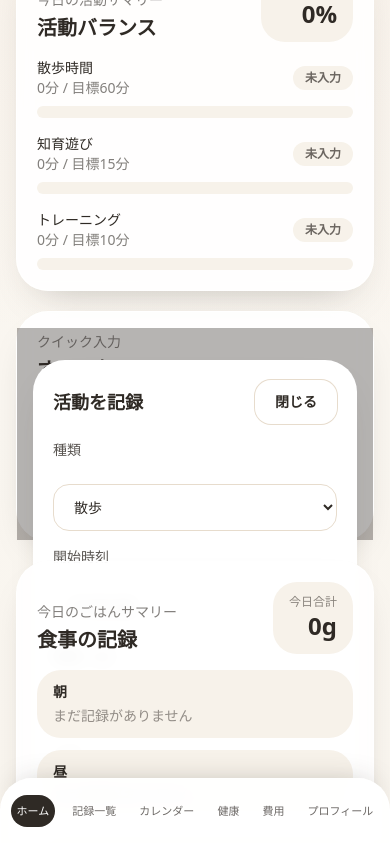
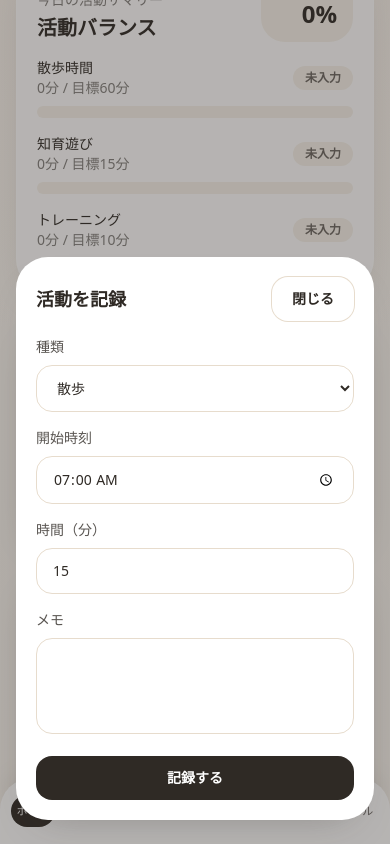
Before and after one commit to Shingo600/leon-growth-record, a Next.js app: page / in a window 390 px wide. Both pictures are taken after a click on the button "散歩を記録". Shown: the part 615-1459 px from the top of the page. Built offline with nearby package versions, Linux system fonts and the light colour scheme.

Commit message:
Fix quick add modal overlay on mobile

```diff
--- a/components/quick-add-actions.tsx
+++ b/components/quick-add-actions.tsx
@@ -1,9 +1,11 @@
 "use client";
 
-import { useState } from "react";
+import type { ReactNode } from "react";
+import { useEffect, useState } from "react";
+import { createPortal } from "react-dom";
+import { FoodDatabaseSelector } from "@/components/food-database-selector";
 import { useAppData } from "@/components/app-provider";
 import { ActivityCategory, ActivityKind, FoodItem, MealType } from "@/lib/types";
-import { FoodDatabaseSelector } from "@/components/food-database-selector";
 import { getTodayDateString } from "@/lib/utils";
 
 const activityKinds: ActivityKind[] = [
@@ -37,23 +39,58 @@ function ModalShell({
   onClose
 }: {
   title: string;
-  children: React.ReactNode;
+  children: ReactNode;
   onClose: () => void;
 }) {
-  return (
-    <div className="fixed inset-0 z-30 bg-ink/35 px-4 py-8">
-      <div className="mx-auto max-w-md rounded-4xl bg-white p-5 shadow-card">
-        <div className="mb-4 flex items-center justify-between">
+  const [mounted, setMounted] = useState(false);
+
+  useEffect(() => {
+    setMounted(true);
+    const originalOverflow = document.body.style.overflow;
+    document.body.style.overflow = "hidden";
+
+    return () => {
+      document.body.style.overflow = originalOverflow;
+    };
+  }, []);
+
+  if (!mounted) {
+    return null;
+  }
+
+  return createPortal(
+    <div
+      className="fixed inset-0 z-[100] bg-ink/35"
+      role="dialog"
+      aria-modal="true"
+      onClick={onClose}
+    >
+      <div className="flex min-h-full items-end justify-center px-4 pb-6 pt-10 sm:items-center">
+        <div
+          className="max-h-[85vh] w-full max-w-md overflow-y-auto rounded-[2rem] bg-white p-5 shadow-card"
+          onClick={(event) => event.stopPropagation()}
+        >
+          <div className="mb-4 flex items-center justify-between gap-3">
             <h3 className="text-lg font-semibold">{title}</h3>
-          <button type="button" className="button-secondary px-4 py-2" onClick={onClose}>閉じる</button>
+            <button type="button" className="button-secondary px-4 py-2" onClick={onClose}>
+              閉じる
+            </button>
           </div>
           {children}
         </div>
       </div>
+    </div>,
+    document.body
   );
 }
 
-function ActivityModal({ onClose, initialKind }: { onClose: () => void; initialKind: ActivityKind }) {
+function ActivityModal({
+  onClose,
+  initialKind
+}: {
+  onClose: () => void;
+  initialKind: ActivityKind;
+}) {
   const { addActivityRecord } = useAppData();
   const [kind, setKind] = useState<ActivityKind>(initialKind);
   const [form, setForm] = useState({
@@ -79,23 +116,58 @@ function ActivityModal({ onClose, initialKind }: { onClose: () => void; initialK
           onClose();
         }}
       >
+        <div>
           <label className="label" htmlFor="activity-kind">種類</label>
-        <select id="activity-kind" className="input" value={kind} onChange={(event) => setKind(event.target.value as ActivityKind)}>
+          <select
+            id="activity-kind"
+            className="input"
+            value={kind}
+            onChange={(event) => setKind(event.target.value as ActivityKind)}
+          >
             {activityKinds.map((item) => (
-            <option key={item} value={item}>{item}</option>
+              <option key={item} value={item}>
+                {item}
+              </option>
             ))}
           </select>
+        </div>
 
+        <div>
           <label className="label" htmlFor="activity-time">開始時刻</label>
-        <input id="activity-time" className="input" type="time" value={form.startTime} onChange={(event) => setForm((current) => ({ ...current, startTime: event.target.value }))} />
+          <input
+            id="activity-time"
+            className="input"
+            type="time"
+            value={form.startTime}
+            onChange={(event) => setForm((current) => ({ ...current, startTime: event.target.value }))}
+          />
+        </div>
 
+        <div>
           <label className="label" htmlFor="activity-duration">時間（分）</label>
-        <input id="activity-duration" className="input" type="number" min="1" value={form.durationMinutes} onChange={(event) => setForm((current) => ({ ...current, durationMinutes: event.target.value }))} />
+          <input
+            id="activity-duration"
+            className="input"
+            type="number"
+            min="1"
+            value={form.durationMinutes}
+            onChange={(event) => setForm((current) => ({ ...current, durationMinutes: event.target.value }))}
+          />
+        </div>
 
+        <div>
           <label className="label" htmlFor="activity-memo">メモ</label>
-        <textarea id="activity-memo" className="input min-h-24 resize-none" value={form.memo} onChange={(event) => setForm((current) => ({ ...current, memo: event.target.value }))} />
+          <textarea
+            id="activity-memo"
+            className="input min-h-24 resize-none"
+            value={form.memo}
+            onChange={(event) => setForm((current) => ({ ...current, memo: event.target.value }))}
+          />
+        </div>
 
-        <button className="button-primary w-full" type="submit">保存する</button>
+        <button className="button-primary w-full" type="submit">
+          記録する
+        </button>
       </form>
     </ModalShell>
   );
@@ -130,29 +202,80 @@ function MealModal({ onClose, foodItems }: { onClose: () => void; foodItems: Foo
           onClose();
         }}
       >
-        <label className="label" htmlFor="meal-type">時間帯</label>
-        <select id="meal-type" className="input" value={form.mealType} onChange={(event) => setForm((current) => ({ ...current, mealType: event.target.value as MealType }))}>
+        <div>
+          <label className="label" htmlFor="meal-type">食事区分</label>
+          <select
+            id="meal-type"
+            className="input"
+            value={form.mealType}
+            onChange={(event) => setForm((current) => ({ ...current, mealType: event.target.value as MealType }))}
+          >
             {mealTypes.map((item) => (
-            <option key={item} value={item}>{item}</option>
+              <option key={item} value={item}>
+                {item}
+              </option>
             ))}
           </select>
+        </div>
 
-        <label className="label">フード</label>
-        <FoodDatabaseSelector foodItems={foodItems} value={form.foodItemId} onChange={(value) => setForm((current) => ({ ...current, foodItemId: value }))} />
+        <div>
+          <label className="label">ごはん</label>
+          <FoodDatabaseSelector
+            foodItems={foodItems}
+            value={form.foodItemId}
+            onChange={(value) => setForm((current) => ({ ...current, foodItemId: value }))}
+          />
+        </div>
 
+        <div>
           <label className="label" htmlFor="meal-grams">グラム数</label>
-        <input id="meal-grams" className="input" type="number" min="1" value={form.grams} onChange={(event) => setForm((current) => ({ ...current, grams: event.target.value }))} />
+          <input
+            id="meal-grams"
+            className="input"
+            type="number"
+            min="1"
+            value={form.grams}
+            onChange={(event) => setForm((current) => ({ ...current, grams: event.target.value }))}
+          />
+        </div>
 
+        <div>
           <label className="label" htmlFor="meal-time">食べた時刻</label>
-        <input id="meal-time" className="input" type="time" value={form.time} onChange={(event) => setForm((current) => ({ ...current, time: event.target.value }))} />
+          <input
+            id="meal-time"
+            className="input"
+            type="time"
+            value={form.time}
+            onChange={(event) => setForm((current) => ({ ...current, time: event.target.value }))}
+          />
+        </div>
 
-        <label className="label" htmlFor="meal-leftover">食べ残し率 (%)</label>
-        <input id="meal-leftover" className="input" type="number" min="0" max="100" value={form.leftoverRate} onChange={(event) => setForm((current) => ({ ...current, leftoverRate: event.target.value }))} />
+        <div>
+          <label className="label" htmlFor="meal-leftover">食べ残し率（%）</label>
+          <input
+            id="meal-leftover"
+            className="input"
+            type="number"
+            min="0"
+            max="100"
+            value={form.leftoverRate}
+            onChange={(event) => setForm((current) => ({ ...current, leftoverRate: event.target.value }))}
+          />
+        </div>
 
+        <div>
           <label className="label" htmlFor="meal-memo">メモ</label>
-        <textarea id="meal-memo" className="input min-h-24 resize-none" value={form.memo} onChange={(event) => setForm((current) => ({ ...current, memo: event.target.value }))} />
+          <textarea
+            id="meal-memo"
+            className="input min-h-24 resize-none"
+            value={form.memo}
+            onChange={(event) => setForm((current) => ({ ...current, memo: event.target.value }))}
+          />
+        </div>
 
-        <button className="button-primary w-full" type="submit">保存する</button>
+        <button className="button-primary w-full" type="submit">
+          記録する
+        </button>
       </form>
     </ModalShell>
   );
@@ -170,10 +293,39 @@ export function QuickAddActions({ foodItems }: { foodItems: FoodItem[] }) {
       </div>
 
       <div className="grid grid-cols-2 gap-3">
-        <button type="button" className="button-primary w-full" onClick={() => { setActivityKind("散歩"); setMode("activity"); }}>散歩を記録</button>
-        <button type="button" className="button-secondary w-full" onClick={() => { setActivityKind("ノーズワーク"); setMode("activity"); }}>知育遊びを記録</button>
-        <button type="button" className="button-secondary w-full" onClick={() => { setActivityKind("コマンド練習"); setMode("activity"); }}>トレーニングを記録</button>
-        <button type="button" className="button-secondary w-full" onClick={() => setMode("meal")}>ごはんを記録</button>
+        <button
+          type="button"
+          className="button-primary w-full"
+          onClick={() => {
+            setActivityKind("散歩");
+            setMode("activity");
+          }}
+        >
+          散歩を記録
+        </button>
+        <button
+          type="button"
+          className="button-secondary w-full"
+          onClick={() => {
+            setActivityKind("ノーズワーク");
+            setMode("activity");
+          }}
+        >
+          知育遊びを記録
+        </button>
+        <button
+          type="button"
+          className="button-secondary w-full"
+          onClick={() => {
+            setActivityKind("コマンド練習");
+            setMode("activity");
+          }}
+        >
+          トレーニングを記録
+        </button>
+        <button type="button" className="button-secondary w-full" onClick={() => setMode("meal")}>
+          ごはんを記録
+        </button>
       </div>
 
       {mode === "activity" ? <ActivityModal onClose={() => setMode(null)} initialKind={activityKind} /> : null}
```
Lines whose indentation alone changed are shown as unchanged.
